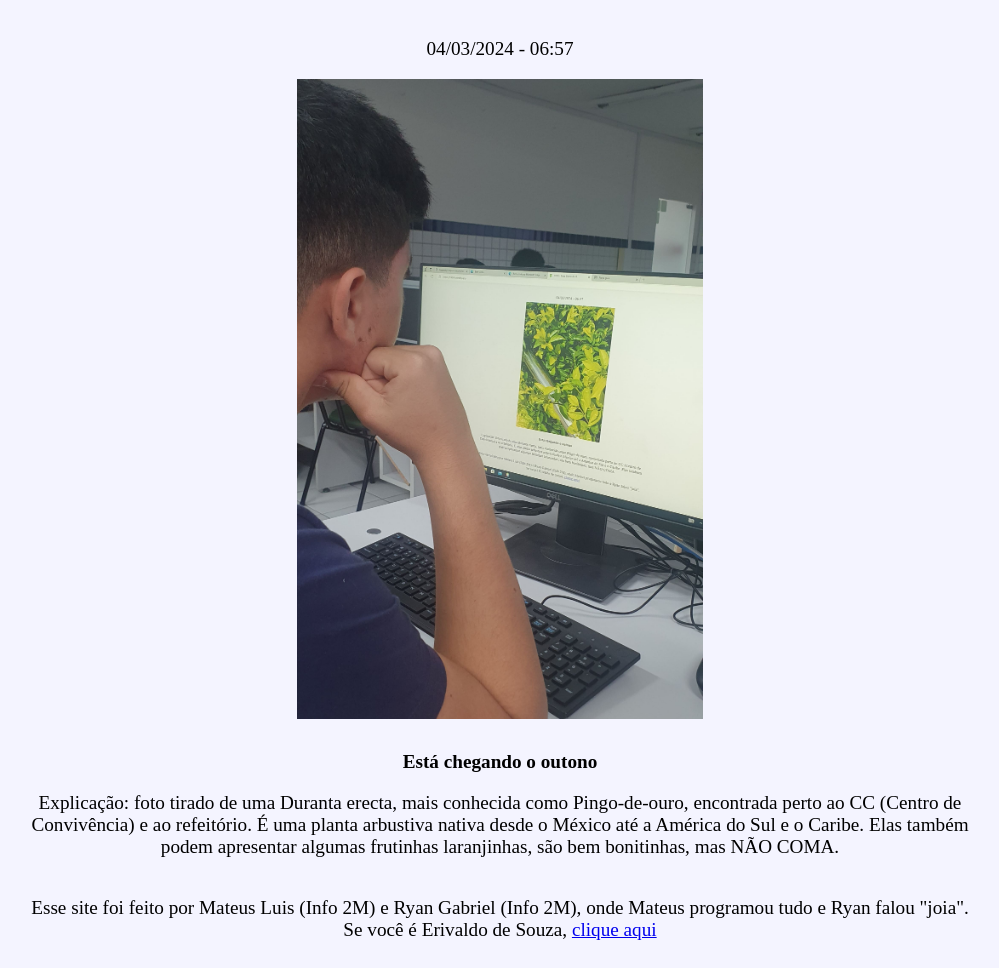
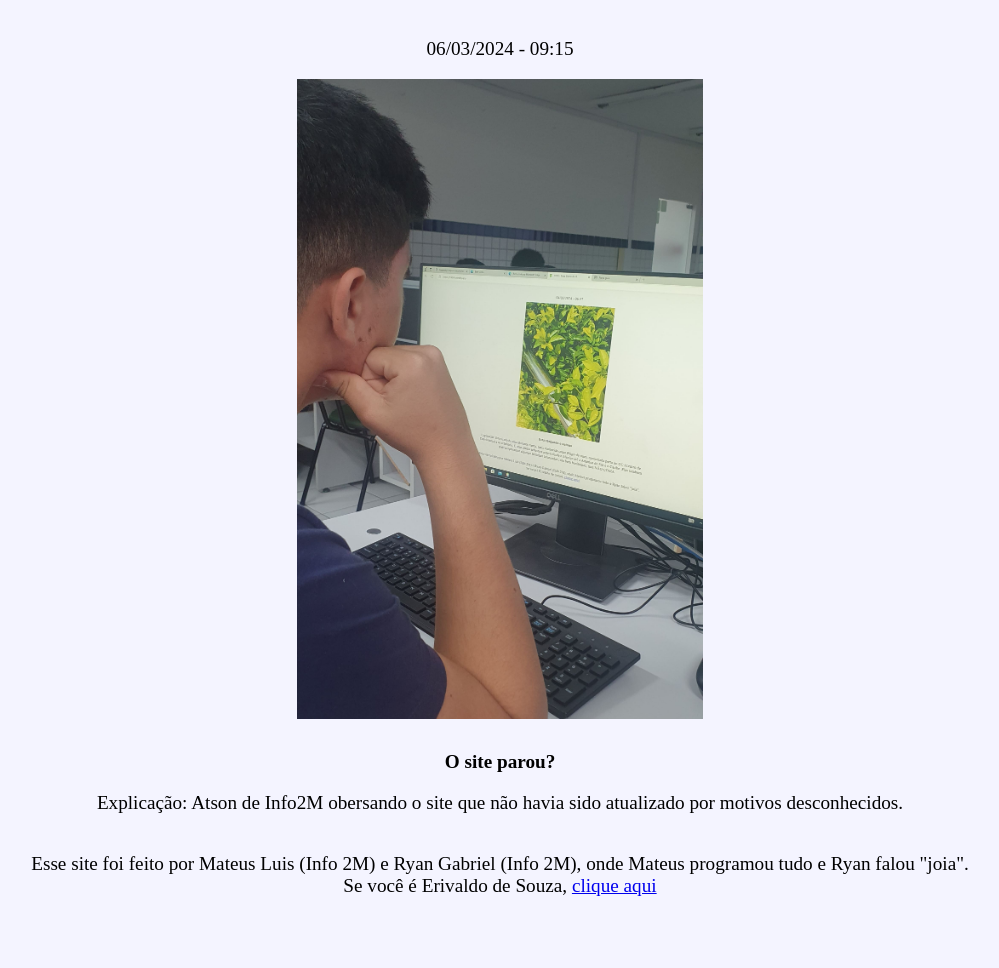
Before and after one commit to Teteo13/fddifrn, a plain HTML site: page index.html in a window 1280 px wide. Shown: the part 69-1037 px from the top of the page, without its empty margins (140-1139 px from the left). After the commit the page ends 993 px from the top, so only its background shows below. Drawn offline with Linux system fonts and the light colour scheme.

Commit message:
index.html

```diff
--- a/index.html
+++ b/index.html
@@ -13,10 +13,10 @@
 <body>
     <div class="container">
         <h1>Foto diária do IFRN - Campus Santa Cruz</h1>
-        <p>04/03/2024 - 06:57</p>
+        <p>06/03/2024 - 09:15</p>
         <img src="foto_diaria.jpeg" id="daily">
-        <strong>Está chegando o outono</strong>
-        <p><span>Explicação: </span>foto tirado de uma Duranta erecta, mais conhecida como Pingo-de-ouro, encontrada perto ao CC (Centro de Convivência) e ao refeitório. É uma planta arbustiva nativa desde o México até a América do Sul e o Caribe. Elas também podem apresentar algumas frutinhas laranjinhas, são bem bonitinhas, mas NÃO COMA.</p>
+        <strong>O site parou?</strong>
+        <p><span>Explicação: </span>Atson de Info2M obersando o site que não havia sido atualizado por motivos desconhecidos.</p>
         <p>Esse site foi feito por Mateus Luis (Info 2M) e Ryan Gabriel (Info 2M), onde Mateus programou tudo e Ryan falou "joia". Se você é Erivaldo de Souza, <a href="surpresa.html">clique aqui</a></p>
     </div>
 </body>
```
